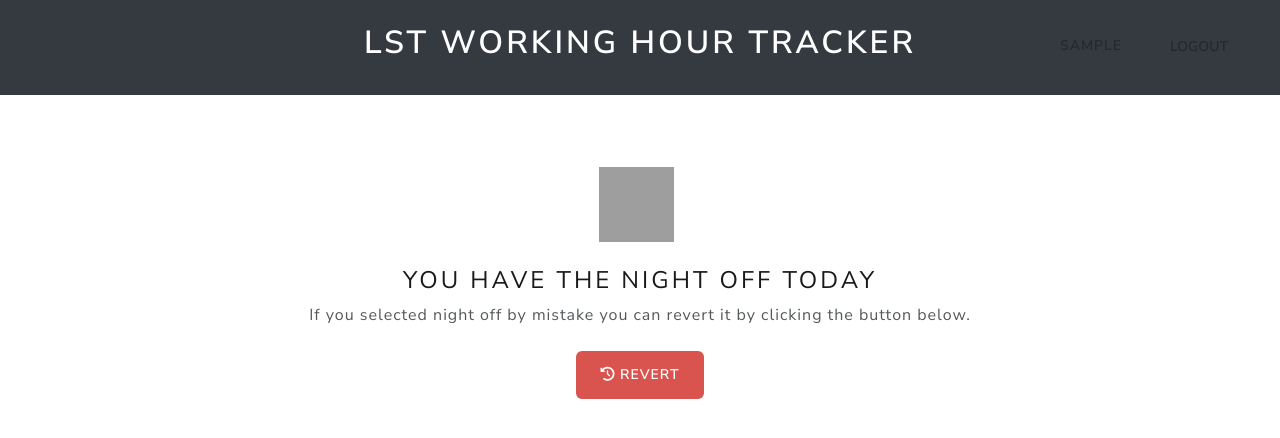
After one commit to adonini/working_hours, a Django app: page /off-details/ in a window 1280 px wide. The commit adds this page. Shown: the top 438 px of the page. Run offline with Django 4.2, Linux system fonts and the light colour scheme; the visitor is signed in with stand-in values (Sample User, id 1); some libraries are stand-ins or nearby versions; grey boxes are pictures that could not be loaded.

Commit message:
NightOff functionality created
The night off functionality have been created.
- Hours and minutes have been formatted
- Added night off view
- Modified index view when there is a night off
- Added the revert logic

```diff
--- /dev/null
+++ b/shifterslogin/templates/off_details.html
@@ -0,0 +1,40 @@
+{% extends 'login/base.html' %}
+{% load static %}
+
+{% block content %}
+<div class="container mt-5">
+    <div class="row justify-content-center">
+        <div class="col-md-8 text-center">
+            <img src="{% static 'svg/moon-sleep.svg' %}" alt="Night off icon" class="me-2" width="75" height="75"/>
+            <h3 class="fw-light mt-4">You have the night off today</h3>
+            <p class="fw-light">If you selected night off by mistake you can revert it by clicking the button below.</p>
+
+            <div class="d-flex justify-content-center mt-4">
+                <a href="{% url 'revert_off' %}" class="btn btn-danger rounded mx-2" id="revert">
+                    <i class="fa-solid fa-clock-rotate-left"></i>
+                    Revert</a>
+            </div>
+        </div>
+    </div>
+</div>
+
+<script>
+    $("#revert").click(function(event){
+			event.preventDefault();
+			$.ajax({
+				url: "{% url 'revert_off' %}",
+				type: "POST",
+				data: {
+					csrfmiddlewaretoken: '{{ csrf_token }}'
+				},
+				success: function(data) {
+					window.location.href = "{% url 'index' %}";
+				},
+				error: function(xhr, status, error) {
+					console.error("AJAX Error:", status, error);
+					alert("An error occurred while reverting the night off. Please try again.");
+				}
+			});
+		});
+</script>
+{% endblock content %}
--- a/shifterslogin/urls.py
+++ b/shifterslogin/urls.py
@@ -12,4 +12,8 @@ urlpatterns = [
     path('start-break/', views.start_break, name='start_break'),
     path('end-break/', views.end_break, name='end_break'),
     path('break-details/', views.break_details, name='break_details'),
+    path('night-off/', views.night_off, name='night_off'),
+    path('revert-off/', views.revert_off, name='revert_off'),
+    path('off-details/', views.off_details, name='off_details'),
+
 ]
--- a/shifterslogin/views.py
+++ b/shifterslogin/views.py
@@ -11,6 +11,10 @@ from django.http import JsonResponse
 from django.views.decorators.http import require_POST
 from datetime import timedelta
 
+TYPEHOURS = {
+    2: 4.5,
+    3: 9
+}
 
 def logout_user(request):
     logout(request)
@@ -36,7 +40,7 @@ class Index(TemplateView):
             # Fetch shift history (last 30 days)
             thirty_days_ago = today - timedelta(days=30)
             shifts_history = Shift.objects.filter(user=self.request.user,
-                                                  shift_start__gte=thirty_days_ago).order_by('-shift_start')
+                                                  shift_start__gte=thirty_days_ago).order_by('-shift_start') #.exclude(shift_type=ShiftType.objects.get(id=1)) This removes the days off
 
             # Calculate duration for each shift in hours
             for shift in shifts_history:
@@ -47,7 +51,7 @@ class Index(TemplateView):
                     shift.duration_hours = None
 
             # Get shifts for today
-            shifts_today = Shift.objects.filter(user=self.request.user, shift_start__date=today)
+            shifts_today = Shift.objects.filter(user=self.request.user, shift_start__date=today).exclude(shift_type=ShiftType.objects.get(id=1))
 
             # Calculate total hours worked for today
             total_hours_worked_today = sum(
@@ -71,7 +75,7 @@ class Index(TemplateView):
             total_worked_and_breaks_today = total_hours_worked_today + total_breaks_today
 
             # Get shifts for the week
-            shifts_week = Shift.objects.filter(user=self.request.user, shift_start__date__range=[start_of_week, end_of_week])
+            shifts_week = Shift.objects.filter(user=self.request.user, shift_start__date__range=[start_of_week, end_of_week]).exclude(shift_type=ShiftType.objects.get(id=1))
 
             # Calculate total hours worked for the week
             total_hours_worked_week = sum(
@@ -100,6 +104,15 @@ class Index(TemplateView):
             # Check for active break
             active_break = Break.objects.filter(shift=active_shift, break_active=True).last() if active_shift else None
 
+            # Check if the user has set the night as off
+            night_off = Shift.objects.filter(user=self.request.user, shift_type=1).last()
+            if night_off is not None:
+                currentTime = timezone.now()
+                startDate = night_off.shift_start.strftime('%Y/%m/%d')
+                todayDate = currentTime.strftime('%Y/%m/%d')
+                if startDate == todayDate:
+                    night_off = True
+
             # create context
             context['current_datetime'] = now
             context['total_hours_worked_today'] = total_hours_worked_today
@@ -111,6 +124,7 @@ class Index(TemplateView):
             context['active_break'] = active_break
             context['total_worked_and_breaks_today'] = total_worked_and_breaks_today
             context['total_worked_and_breaks_week'] = total_worked_and_breaks_week
+            context['night_off'] = night_off
         return context
 
 
@@ -131,7 +145,7 @@ def login_view(request):
 
 def start_shift(request):
     if request.method == "POST":
-        # Crear un nuevo registro en el modelo Shift
+        # Create a new Shift object into the model
         shift = Shift.objects.create(
             user=request.user,
             shift_start=timezone.now(),
@@ -139,7 +153,7 @@ def start_shift(request):
             #end_time=timezone.now() + timezone.timedelta(hours=8),
             #employee="Default Employee"
         )
-        # Devolver datos al template
+        # Return data into the template
         data = {
             'shift_id': shift.id,
             'start_time': shift.shift_start.strftime("%Y-%m-%d %H:%M:%S")
@@ -181,6 +195,12 @@ def end_shift(request):
     shift = Shift.objects.filter(user=request.user, shift_end__isnull=True, shift_active=True).last()
     if shift:
         shift.shift_end = timezone.now()
+        delta = shift.shift_end - shift.shift_start
+        if delta.total_seconds() <= (TYPEHOURS[2] * 3600) and delta.total_seconds() > 0:
+            shift.shift_type = ShiftType.objects.get(id=2)
+        else:
+            shift.shift_type = ShiftType.objects.get(id=3)
+
         shift.shift_active = False
         shift.save()
 
@@ -232,3 +252,53 @@ def break_details(request):
         'break_start_time': active_break.break_start.strftime('%Y-%m-%d %H:%M:%S'),
     }
     return render(request, 'break_details.html', context)
+
+@login_required
+def night_off(request):
+    active_shift = Shift.objects.filter(user=request.user, shift_end__isnull=True, shift_active=True).last()
+    if active_shift is None:
+        off = Shift.objects.filter(user=request.user, shift_type=ShiftType.objects.get(id=1)).last()
+        currentTime = timezone.now()
+        if off is not None:
+            startDate = off.shift_start.strftime('%Y/%m/%d')
+            todayDate = currentTime.strftime('%Y/%m/%d')
+            if startDate != todayDate:
+                off = Shift.objects.create(
+                    user=request.user,
+                    shift_start=currentTime,
+                    shift_end=currentTime,
+                    shift_type = ShiftType.objects.get(id=1),
+                    shift_active=False
+                )
+                messages.success(request, "You have setted your night off.")
+            else:
+                messages.warning(request, "You already have a shift.")
+        else:
+            off = Shift.objects.create(
+                user=request.user,
+                shift_start=currentTime,
+                shift_end=currentTime,
+                shift_type = ShiftType.objects.get(id=1),
+                shift_active=False
+            )
+            messages.success(request, "You have setted your night off.")
+
+    return redirect('index')
+
+@login_required
+def revert_off(request):
+    active_shift = Shift.objects.filter(user=request.user, shift_end__isnull=True, shift_active=True).last()
+    if active_shift is None:
+        off = Shift.objects.filter(user=request.user, shift_type=1).last()
+        startDate = off.shift_start.strftime('%Y/%m/%d')
+        currentTime = timezone.now()
+        todayDate = currentTime.strftime('%Y/%m/%d')
+        if startDate == todayDate:
+            off.delete()
+            return redirect('index')
+        else:
+            return JsonResponse({'status': 'failed'}, status=400)
+
+@login_required
+def off_details(request):
+    return render(request, 'off_details.html')
```
Also changed, not shown: shifterslogin/templates/login/index.html (+124 -15 lines), shifterslogin/migrations/0004_break.py (added).
